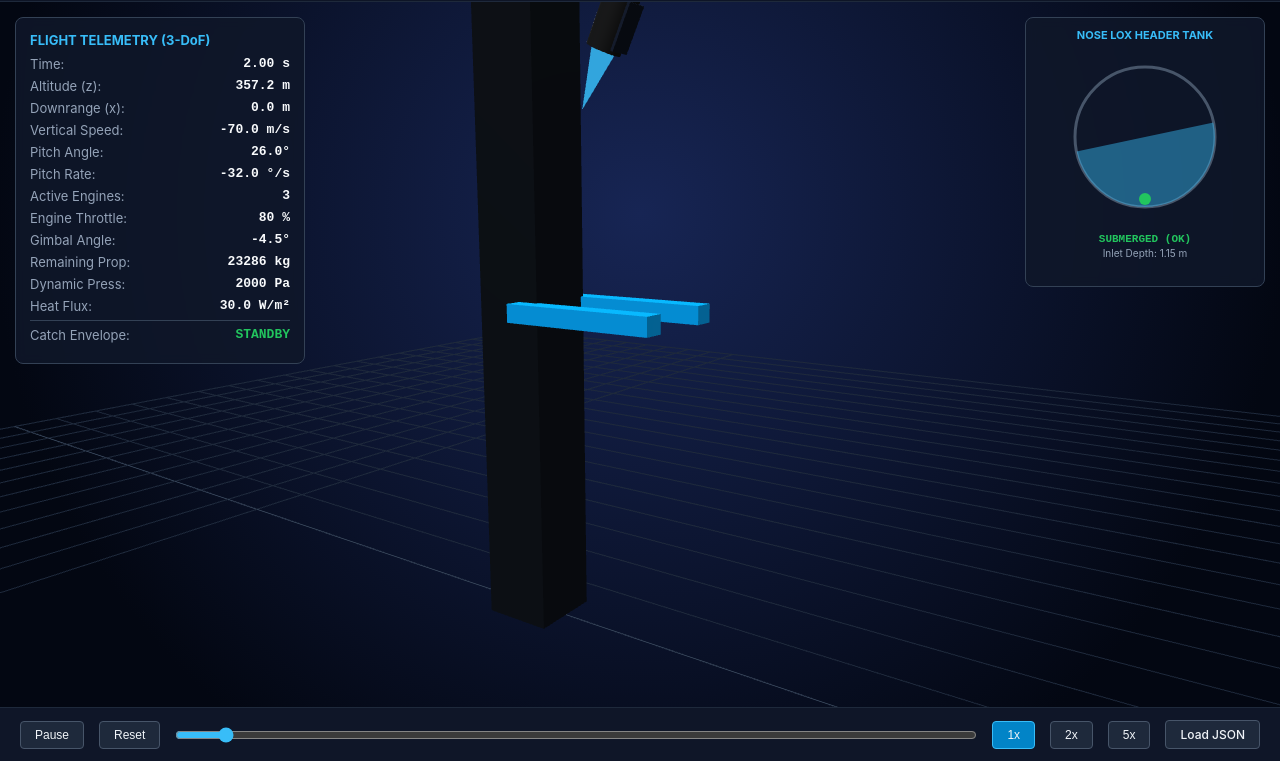
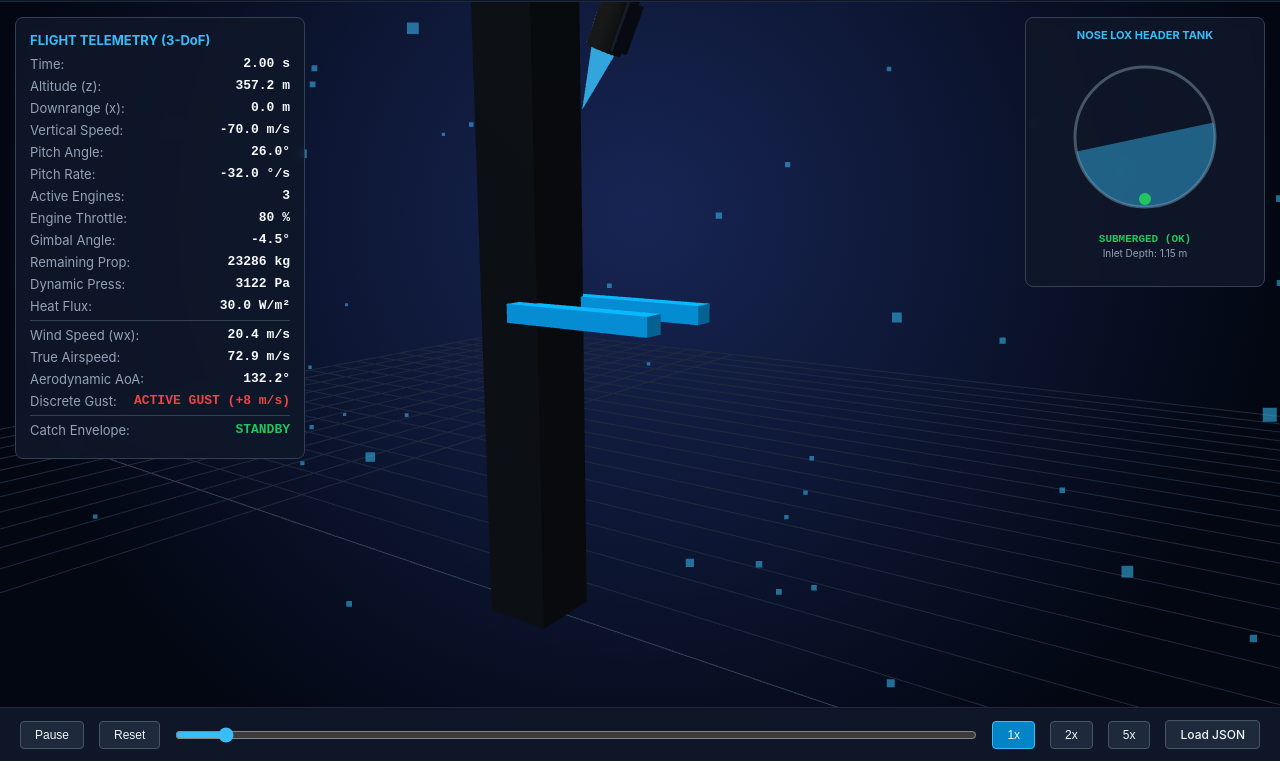
Before and after one commit to isihussain/open-starship, a plain HTML site: page visualizer/index.html in a window 1280 px wide. Shown: the part 39-800 px from the top of the page. Drawn offline with nearby package versions, Linux system fonts and the light colour scheme; animation ran at ten frames a second.

Commit message:
feat(visualizer): connect WindModel boundary layer shear and discrete gust telemetry (#10)
Incorporate atmospheric boundary layer power-law shear and 1-cosine discrete gust kinematics into baseline trajectory generation, HUD telemetry panel, and Three.js 3D viewport. Modernize CI matrix for Python 3.10-3.12 compatibility.

Co-authored-by: ALI <192735319+alituncer80@users.noreply.github.com>

```diff
--- a/visualizer/index.html
+++ b/visualizer/index.html
@@ -109,7 +109,7 @@
       <span class="badge">FLIGHT & SLOSH VIEWER</span>
     </div>
     <div style="font-size: 12px; color: #94a3b8;">
-      Telemetry Engine v0.1.0 | Mechazilla Catch Envelope Enabled
+      Telemetry Engine v0.2.0 | WindModel & Boundary Layer Shear Active
     </div>
   </header>
 
@@ -130,6 +130,12 @@
       <div class="hud-row"><span class="hud-label">Remaining Prop:</span><span class="hud-val" id="val-prop">25000 kg</span></div>
       <div class="hud-row"><span class="hud-label">Dynamic Press:</span><span class="hud-val" id="val-q">2830 Pa</span></div>
       <div class="hud-row"><span class="hud-label">Heat Flux:</span><span class="hud-val" id="val-heat">30.3 W/m²</span></div>
+      <div class="hud-row" style="margin-top: 6px; border-top: 1px solid #334155; padding-top: 6px;">
+        <span class="hud-label">Wind Speed (wx):</span><span class="hud-val" id="val-wind">12.0 m/s</span>
+      </div>
+      <div class="hud-row"><span class="hud-label">True Airspeed:</span><span class="hud-val" id="val-airspeed">71.0 m/s</span></div>
+      <div class="hud-row"><span class="hud-label">Aerodynamic AoA:</span><span class="hud-val" id="val-aoa">89.5°</span></div>
+      <div class="hud-row"><span class="hud-label">Discrete Gust:</span><span class="hud-val safe" id="val-gust">INACTIVE</span></div>
       <div class="hud-row" style="margin-top: 6px; border-top: 1px solid #334155; padding-top: 6px;">
         <span class="hud-label">Catch Envelope:</span><span class="hud-val safe" id="val-catch">STANDBY</span>
       </div>
@@ -157,13 +163,20 @@
   </footer>
 
   <script>
-    // Procedural Starship Telemetry Generator (used if no custom JSON is loaded)
+    // Procedural Starship Telemetry Generator (incorporates WindModel boundary layer & discrete gust)
     function generateBaselineTelemetry() {
       const records = [];
       const dt = 0.04;
       const totalTime = 38.0;
       let z = 500.0, x = 0.0, vz = -70.0, vx = 0.0, theta = 90.0, prop = 25000.0;
       let slosh_phi = 0.0, lox_sub = 2.95;
+
+      const refWindSpeed = 12.0;
+      const refAltitude = 100.0;
+      const shearExponent = 0.143;
+      const gustAmplitude = 8.0;
+      const gustDuration = 3.0;
+      const gustStartTime = 1.0;
 
       for (let t = 0; t <= totalTime; t += dt) {
         let throttle = 0.80, engines = 3, gimbal = 0.0;
@@ -192,6 +205,25 @@
         z = Math.max(0.3, z + vz * dt);
         prop = Math.max(9200.0, prop - engines * 280.0 * dt);
 
+        // Atmospheric boundary layer shear & discrete gust
+        const altClamp = Math.max(0.1, z);
+        const meanWind = refWindSpeed * Math.pow(altClamp / refAltitude, shearExponent);
+        let gustSpeed = 0.0;
+        let gustActive = false;
+        if (t >= gustStartTime && t <= (gustStartTime + gustDuration)) {
+          const phase = 2.0 * Math.PI * (t - gustStartTime) / gustDuration;
+          gustSpeed = (gustAmplitude / 2.0) * (1.0 - Math.cos(phase));
+          gustActive = true;
+        }
+        const windX = meanWind + gustSpeed;
+        const uRelX = vx - windX;
+        const uRelZ = vz;
+        const airspeed = Math.hypot(uRelX, uRelZ);
+        const fpaDeg = Math.atan2(uRelZ, uRelX) * (180.0 / Math.PI);
+        const aoaDeg = Math.abs(theta - fpaDeg);
+        const rho = 1.225 * Math.exp(-z / 8500.0);
+        const dynPressure = 0.5 * rho * (airspeed ** 2);
+
         records.push({
           time_s: t,
           altitude_m: z,
@@ -204,11 +236,15 @@
           active_engines: engines,
           gimbal_deg: gimbal,
           remaining_prop_kg: prop,
-          dynamic_pressure_pa: Math.max(0, 2800 * (z / 500.0)),
+          dynamic_pressure_pa: dynPressure,
           heat_flux_w_m2: Math.max(0, 30.0 * (Math.abs(vz) / 70.0)),
           lox_phi_deg: slosh_phi,
           lox_submergence_m: lox_sub,
-          gas_ingestion: lox_sub < 0.15
+          gas_ingestion: lox_sub < 0.15,
+          wind_speed_mps: windX,
+          airspeed_mps: airspeed,
+          aoa_deg: aoaDeg,
+          gust_active: gustActive
         });
         if (z <= 0.35) break;
       }
@@ -293,6 +329,31 @@
 
     scene.add(ship);
 
+    // Dynamic 3D Wind Vector Arrow
+    const windDir = new THREE.Vector3(1, 0, 0);
+    const windOrigin = new THREE.Vector3(0, 0, 0);
+    const windArrow = new THREE.ArrowHelper(windDir, windOrigin, 15, 0x38bdf8, 3, 2);
+    scene.add(windArrow);
+
+    // Atmospheric Boundary Layer Wind Stream Particle System
+    const streamCount = 120;
+    const streamGeo = new THREE.BufferGeometry();
+    const streamPositions = new Float32Array(streamCount * 3);
+    for (let i = 0; i < streamCount; i++) {
+      streamPositions[i * 3] = (Math.random() - 0.5) * 300;
+      streamPositions[i * 3 + 1] = Math.random() * 150;
+      streamPositions[i * 3 + 2] = (Math.random() - 0.5) * 120;
+    }
+    streamGeo.setAttribute('position', new THREE.BufferAttribute(streamPositions, 3));
+    const streamMat = new THREE.PointsMaterial({
+      color: 0x38bdf8,
+      size: 1.8,
+      transparent: true,
+      opacity: 0.55
+    });
+    const windStreams = new THREE.Points(streamGeo, streamMat);
+    scene.add(windStreams);
+
     camera.position.set(60, 60, 90);
     camera.lookAt(0, 40, 0);
 
@@ -346,6 +407,18 @@
       document.getElementById('val-q').innerText = Math.round(rec.dynamic_pressure_pa || 0) + " Pa";
       document.getElementById('val-heat').innerText = (rec.heat_flux_w_m2 || 0).toFixed(1) + " W/m²";
 
+      document.getElementById('val-wind').innerText = (rec.wind_speed_mps || 0).toFixed(1) + " m/s";
+      document.getElementById('val-airspeed').innerText = (rec.airspeed_mps || 0).toFixed(1) + " m/s";
+      document.getElementById('val-aoa').innerText = (rec.aoa_deg || 0).toFixed(1) + "°";
+      const gustEl = document.getElementById('val-gust');
+      if (rec.gust_active) {
+        gustEl.innerText = "ACTIVE GUST (+8 m/s)";
+        gustEl.className = "hud-val alert";
+      } else {
+        gustEl.innerText = "INACTIVE (Shear only)";
+        gustEl.className = "hud-val safe";
+      }
+
       const catchEl = document.getElementById('val-catch');
       if (rec.altitude_m <= 46.0 && rec.altitude_m >= 44.0 && Math.abs(rec.velocity_z_mps) < 0.4) {
         catchEl.innerText = "CHOPSTICK CAPTURED!";
@@ -389,6 +462,25 @@
         const scale = (rec.active_engines || 1) * (rec.throttle || 0.8) * 0.4;
         plume.scale.set(scale, scale, scale);
         plume.visible = (rec.altitude_m > 0.4);
+
+        // Update 3D Wind Arrow tracking vehicle
+        windArrow.position.set(ship.position.x - 18, ship.position.y + 12, ship.position.z);
+        const arrowLen = Math.max(4.0, (rec.wind_speed_mps || 10.0) * 0.8);
+        windArrow.setLength(arrowLen, Math.min(3, arrowLen * 0.3), Math.min(2, arrowLen * 0.2));
+        if (rec.gust_active) {
+          windArrow.setColor(new THREE.Color(0xfbbf24));
+        } else {
+          windArrow.setColor(new THREE.Color(0x38bdf8));
+        }
+
+        // Animate atmospheric wind stream particles
+        const posArray = streamGeo.attributes.position.array;
+        const streamVelocity = (rec.wind_speed_mps || 12.0) * 0.05;
+        for (let i = 0; i < streamCount; i++) {
+          posArray[i * 3] += streamVelocity;
+          if (posArray[i * 3] > 150) posArray[i * 3] = -150;
+        }
+        streamGeo.attributes.position.needsUpdate = true;
 
         updateHUD(rec);
 
@@ -451,7 +543,11 @@
             heat_flux_w_m2: r.heat_flux_w_m2 || 0,
             lox_phi_deg: r.lox_phi_deg || 0,
             lox_submergence_m: r.lox_submergence_m || 2.5,
-            gas_ingestion: r.lox_gas_ingestion || false
+            gas_ingestion: r.lox_gas_ingestion || false,
+            wind_speed_mps: r.wind_speed_mps || (12.0 * Math.pow(Math.max(0.1, r.altitude_m) / 100.0, 0.143)),
+            airspeed_mps: r.speed_mps || Math.abs(r.velocity_z_mps),
+            aoa_deg: r.aoa_deg || Math.abs(r.pitch_deg),
+            gust_active: r.gust_active || false
           }));
           currentIndex = 0;
           document.getElementById('scrubber').value = 0;
```
Also changed, not shown: 1 other file.
